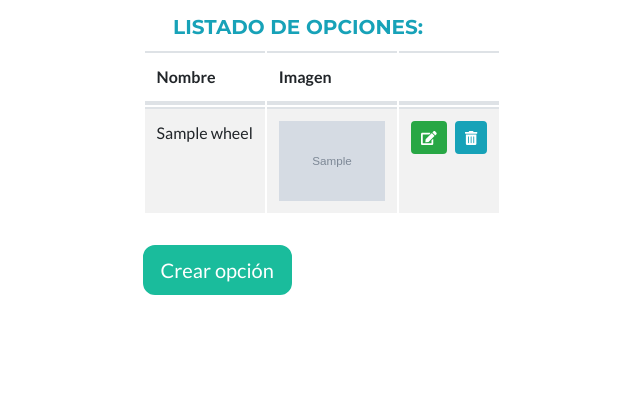
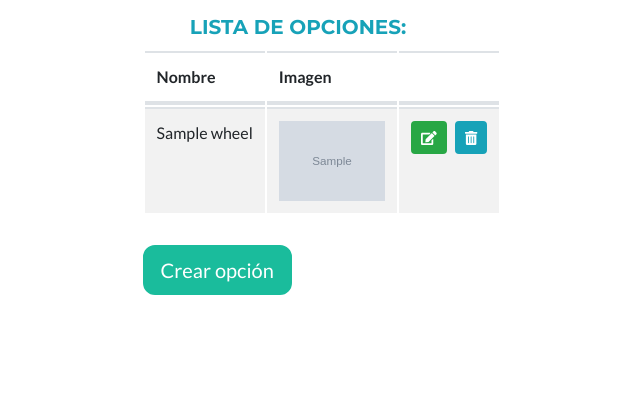
Before and after one commit to nachoredondo/positive_discipline, a PHP site: page /views/wheel/index.php in a window 1280 px wide. Shown: the part 442-862 px from the top of the page, without its empty margins (318-958 px from the left). Run offline with PHP 8.4, Linux system fonts and the light colour scheme; the visitor is signed in with stand-in values (Sample User, id 1); tables that the repository leaves empty hold one stand-in row (values such as "Sample post"); grey boxes marked "Sample" are stand-in pictures; data that the repository does not hold is empty.

Commit message:
style(title modified in wheel)

```diff
--- a/views/wheel/index.php
+++ b/views/wheel/index.php
@@ -93,7 +93,7 @@ $action = $_REQUEST['action'] ?? '';
                         <img class="mr-4" id="img_wheel" src="<?php echo APP_ROOT; ?>/assets/img/wheel.png" width="200"/>
                     </a>
                 </div>
-                <h5 class="text-uppercase text-center text-info mb-1 mr-5">Listado de opciones:</h5>
+                <h5 class="text-uppercase text-center text-info mb-1 mr-5">Lista de opciones:</h5>
                 <div class="row justify-content-center">
                     <div class="col-auto">
                         <div class="table-responsive">
```
